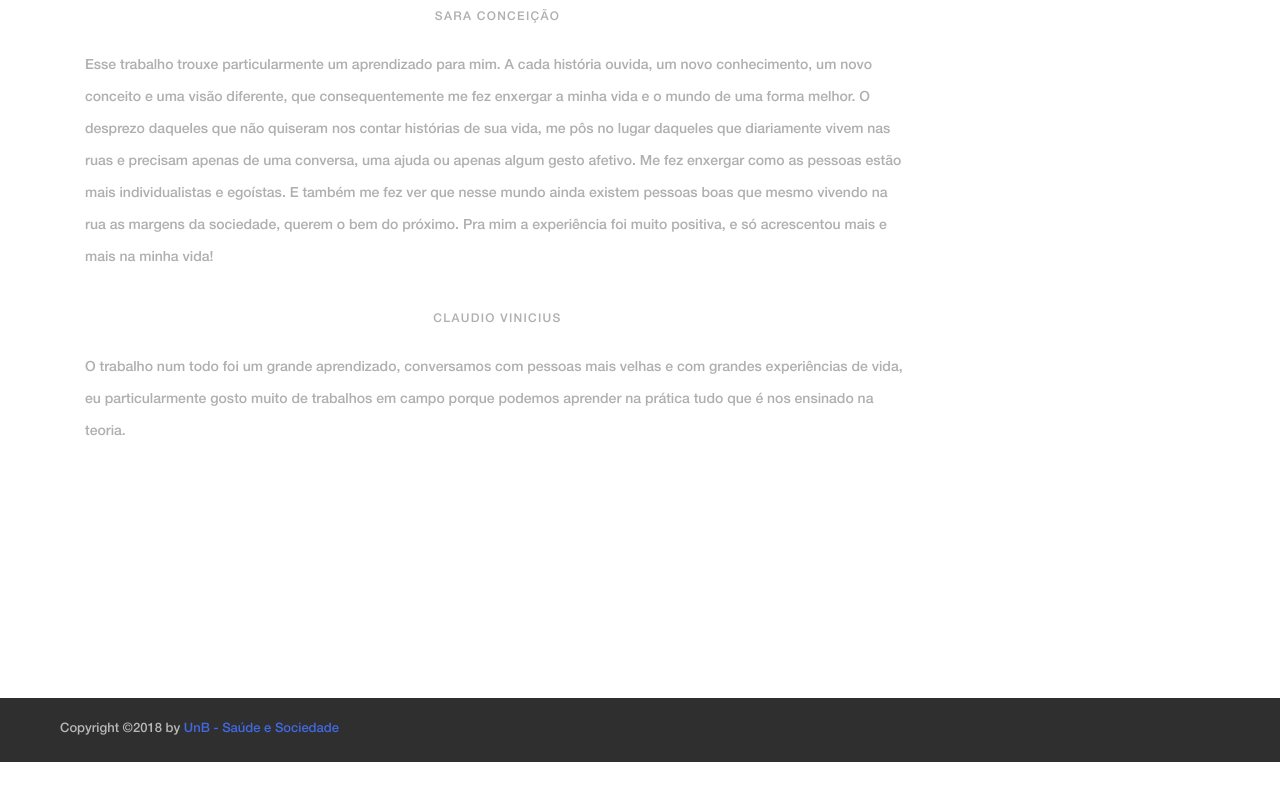
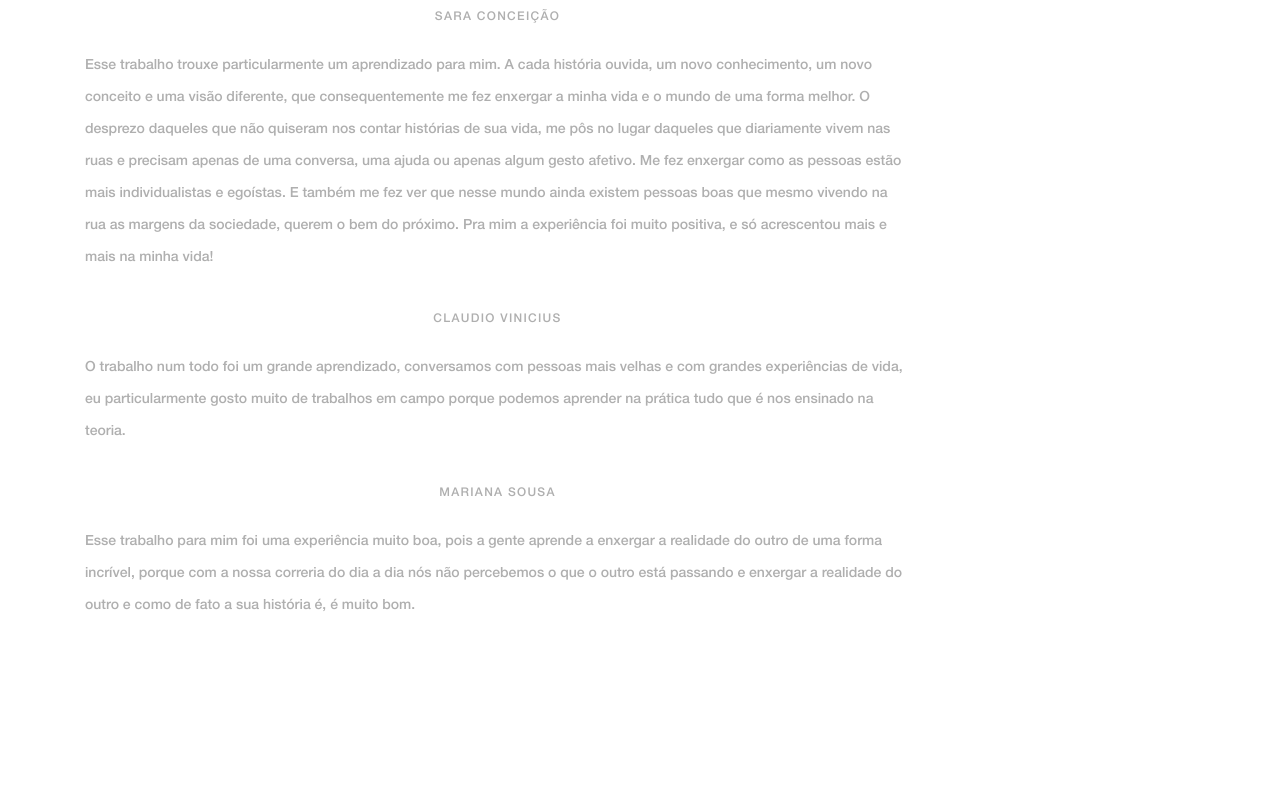
Before and after one commit to solidaonascidades/saudesociedade, a plain HTML site: page conclusao.html in a window 1280 px wide. Shown: the part 1684-2484 px from the top of the page. Before the commit the page ends 2446 px from the top, so only its background shows below. Drawn offline with Linux system fonts and the light colour scheme; files whose address does not match are found by name.

Commit message:
Adicionando conclusão

```diff
--- a/conclusao.html
+++ b/conclusao.html
@@ -137,6 +137,14 @@
                                             O trabalho num todo foi um grande aprendizado, conversamos com pessoas mais velhas e com grandes experiências de vida, eu particularmente gosto muito de trabalhos em campo porque podemos aprender na prática tudo que é nos ensinado na teoria.
                                     </p>
                                 </div>
+                                <div class="entry-content">
+                                    <p><div class="posted-date">
+                                        Mariana Sousa
+                                    </div><br/>
+                                    <p>
+                                        Esse trabalho para mim foi uma experiência muito boa, pois a gente aprende a enxergar a realidade do outro de uma forma incrível, porque com a nossa correria do dia a dia nós não percebemos o que o outro está passando e enxergar a realidade do outro e como de fato a sua história é, é muito bom.
+                                    </p>
+                                </div>
 
 
                     <footer class="entry-footer flex flex-column flex-lg-row justify-content-between align-content-start align-lg-items-center">
@@ -163,7 +171,7 @@
                     <div class="about-me">
                         <h2>Saúde e Sociedade</h2>
 
-                        <p>Lorem ipsum dolor sit amet, consectetur adipiscing elit. Praesent vel tortor facilisis, volutpat nulla placerat, tincidunt mi. Nullam vel orci dui. Suspendisse sit amet laoreet neque. Fusce sagittis suscipit sem a consequat. Proin nec interdum sem. Quisque in porttitor magna.</p>
+                        <p></p>
                     </div><!-- .about-me -->
 
                     <div class="sidebar-ads">
```
Also changed, not shown: index.html (+1 -1 lines), integrantes.html (+1 -1 lines).
